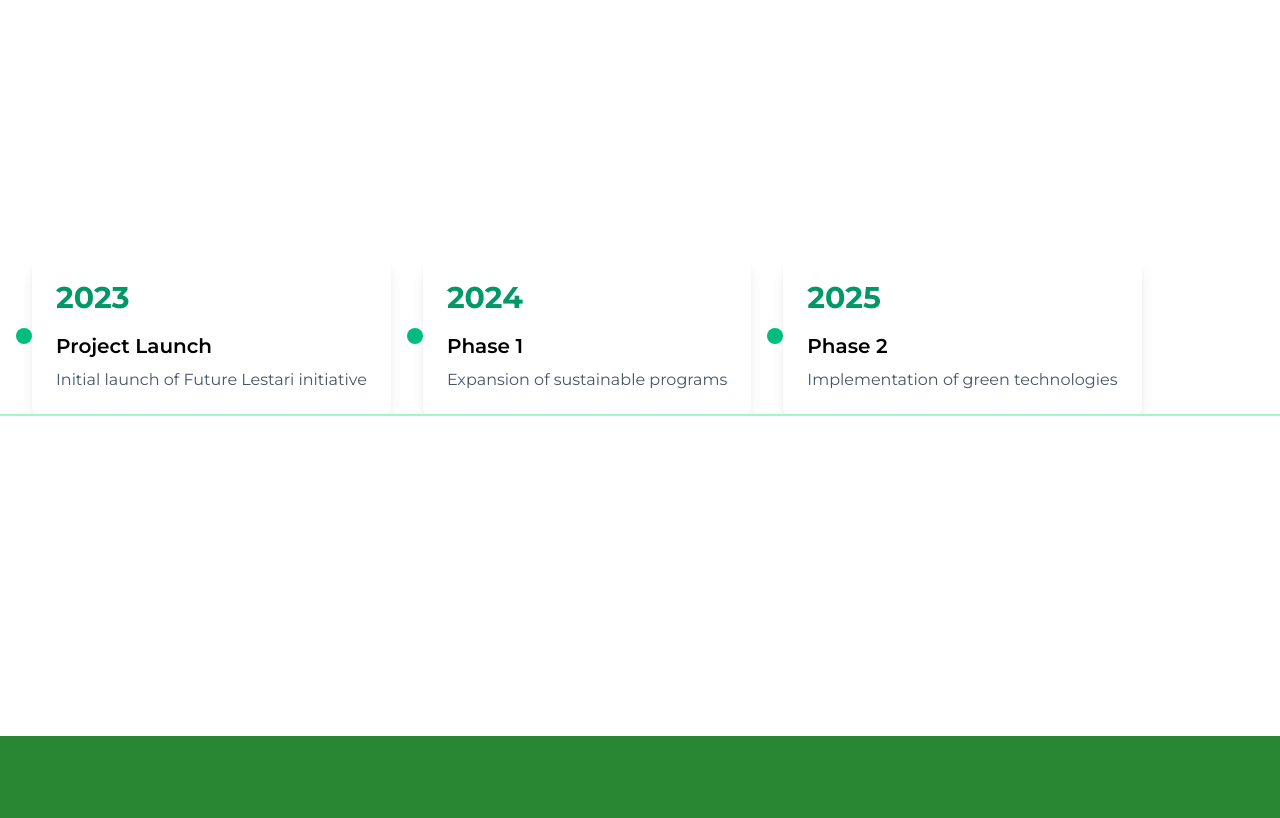
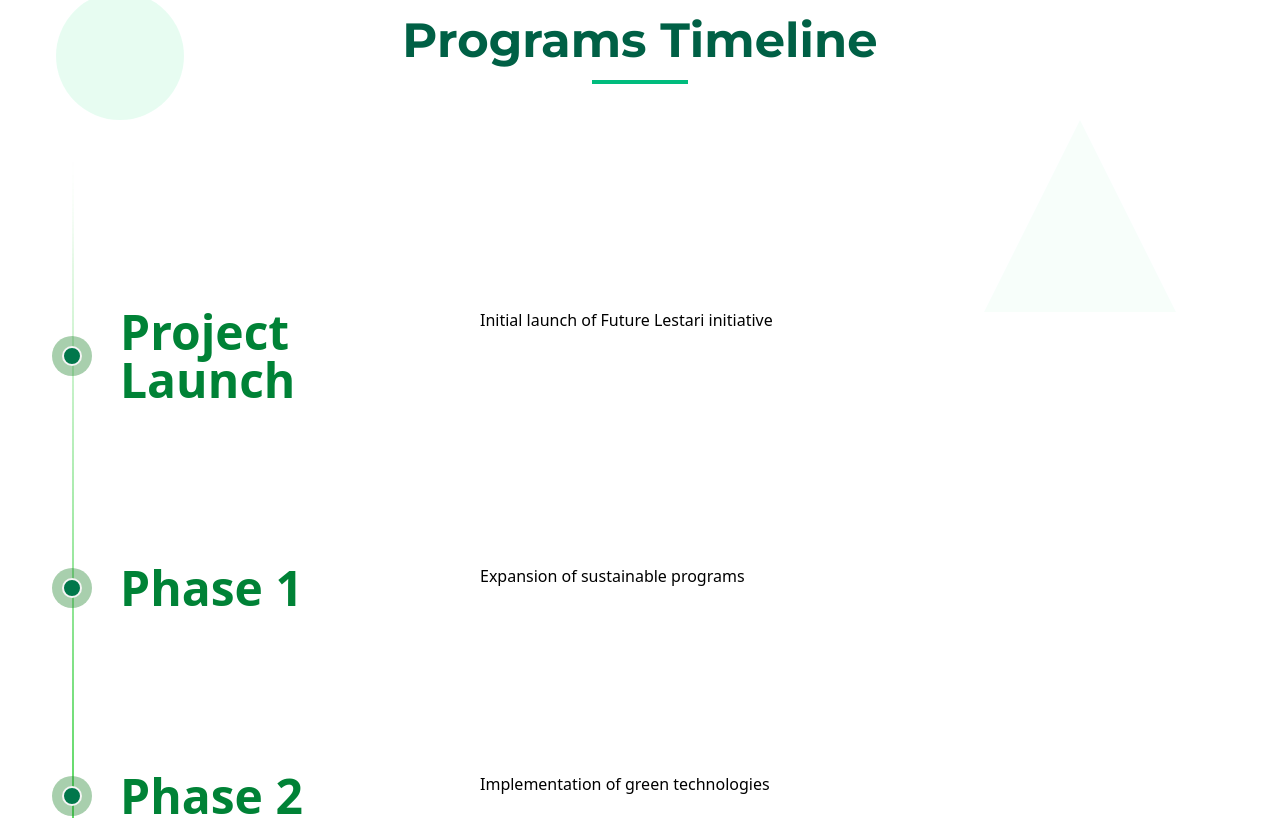
Before and after one commit to soezyxstt/future-lestari-v.0, a Next.js app: page / in a window 1280 px wide. Shown: the part 1664-2482 px from the top of the page. Built offline with nearby package versions, Linux system fonts and the light colour scheme.

Commit message:
add timline section

```diff
--- a/package.json
+++ b/package.json
@@ -10,6 +10,7 @@
   },
   "dependencies": {
     "@studio-freight/lenis": "^1.0.42",
+    "@tabler/icons-react": "^3.22.0",
     "lenis": "^1.1.17",
     "motion": "^11.11.17",
     "next": "15.0.3",
@@ -22,10 +23,12 @@
     "@types/node": "^20",
     "@types/react": "^18",
     "@types/react-dom": "^18",
+    "clsx": "^2.1.1",
     "eslint": "^8",
     "eslint-config-next": "15.0.3",
     "lucide-react": "^0.461.0",
     "postcss": "^8",
+    "tailwind-merge": "^2.5.5",
     "tailwindcss": "^4.0.0-beta.2",
     "typescript": "^5"
   }
--- a/src/components/about.tsx
+++ b/src/components/about.tsx
@@ -1,3 +1,4 @@
+import Header from './util/header';
 import Word from './util/word';
 
 export default function About() {
@@ -12,9 +13,7 @@ export default function About() {
         <div className='grid md:grid-cols-3 gap-8 items-center'>
           <div className='space-y-6 col-span-2'>
             <div className='relative md:hidden ml-4'>
-              <h2 className='text-4xl md:text-5xl font-bold text-green-900 mb-4'>
-                Get To Know
-              </h2>
+              <Header className='mb-4'>Get To Know</Header>
               <div className='w-20 h-1 bg-green-500'></div>
             </div>
             <div className='relative backdrop-blur-sm p-6 rounded-lg'>
@@ -28,9 +27,7 @@ export default function About() {
             <div className='aspect-square bg-green-700/50 rounded-full absolute -bottom-4 -right-4 animate-pulse delay-300'></div>
             <div className='relative z-10 rounded-lg p-4'>
               <div className='relative group'>
-                <h2 className='text-4xl md:text-5xl font-bold text-green-900 mb-4'>
-                  Get To Know
-                </h2>
+                <Header className='mb-4'>Get To Know</Header>
                 <div className='w-20 transition-all group-hover:w-44 h-1 bg-green-500'></div>
               </div>
             </div>
--- a/src/components/navbar.tsx
+++ b/src/components/navbar.tsx
@@ -6,7 +6,6 @@ import {
   useMotionValueEvent,
   AnimatePresence,
   useSpring,
-  useMotionTemplate,
   useTransform,
 } from 'motion/react';
 import { useState } from 'react';
@@ -33,8 +32,8 @@ export default function Navbar() {
     }
   });
 
-  const blurT = useTransform(scrollY, [0, height * 0.9, height], [0, 0, 15]);
-  const blur = useMotionTemplate`blur(${blurT}px)`;
+  const color = useTransform(scrollY, [0, height * 0.9, height], ['var(--color-lime)', 'var(--color-lime)', 'var(--color-green-700)']);
+  const background = useTransform(scrollY, [0, height * 0.9, height], ['transparent', 'transparent', 'var(--color-white)']);
 
   const navItems = [
     'about',
@@ -87,12 +86,14 @@ export default function Navbar() {
       <motion.nav
         className='fixed top-0 left-0 w-full flex items-center justify-between h-20 px-6 z-30 transition-all duration-300'
         animate={{ y: hidden ? '-100%' : '0%' }}
-        style={{ backdropFilter: blur }}
+        style={{ color, background }}
         transition={{ duration: 0.3 }}
       >
         <motion.div
           className='absolute -bottom-0.5 left-0 right-0 h-px bg-lime/50 origin-left z-50'
           style={{ scaleX }}
+          onHoverStart={() => setHidden(false)}
+          // onHoverEnd={() => setHidden(true)}
         />
         <Link
           href='#hero'
@@ -118,7 +119,7 @@ export default function Navbar() {
             <Link
               key={item}
               href={`#${item.toLowerCase()}`}
-              className='relative py-2 flex justify-center w-24 text-lime hover:text-green-light font-semibold transition-colors z-10 capitalize'
+              className='relative py-2 flex justify-center text-inherit w-24 font-semibold transition-colors z-10 capitalize'
               onMouseEnter={() => setActiveTab(index)}
             >
               {item}
--- a/src/components/timeline.tsx
+++ b/src/components/timeline.tsx
@@ -1,57 +1,58 @@
-'use client';
-
-import { motion } from "motion/react";
-import { useRef } from "react";
+import Header from './util/header';
+import { TimelineAceternity } from './util/timeline';
 
 const timelineData = [
   {
-    year: "2023",
-    title: "Project Launch",
-    description: "Initial launch of Future Lestari initiative",
+    date: '2023',
+    title: 'Project Launch',
+    content: 'Initial launch of Future Lestari initiative',
   },
   {
-    year: "2024",
-    title: "Phase 1",
-    description: "Expansion of sustainable programs",
+    date: '2024',
+    title: 'Phase 1',
+    content: 'Expansion of sustainable programs',
   },
   {
-    year: "2025",
-    title: "Phase 2",
-    description: "Implementation of green technologies",
+    date: '2025',
+    title: 'Phase 2',
+    content: 'Implementation of green technologies',
+  },
+  {
+    date: '2025',
+    title: 'Phase 2',
+    content: 'Implementation of green technologies',
+  },
+  {
+    date: '2025',
+    title: 'Phase 2',
+    content: 'Implementation of green technologies',
   },
   // Add more timeline items as needed
 ];
 
 const Timeline = () => {
-  const containerRef = useRef<HTMLDivElement>(null);
 
   return (
-    <section id='timeline' className="min-h-screen w-full overflow-hidden grid place-items-center py-20 bg-white">
-      <div
-        ref={containerRef}
-        className="relative flex w-full overflow-x-scroll scrollbar-hide"
-        style={{ scrollBehavior: "smooth" }}
-      >
-        <div className="flex gap-8 px-8">
-          {timelineData.map((item, index) => (
-            <motion.div
-              key={index}
-              initial={{ opacity: 0, y: 20 }}
-              whileInView={{ opacity: 1, y: 0 }}
-              transition={{ duration: 0.5, delay: index * 0.2 }}
-              className="relative flex min-w-[300px] flex-col rounded-lg bg-white p-6 shadow-lg"
-            >
-              <div className="mb-4 text-3xl font-bold text-emerald-600">
-                {item.year}
-              </div>
-              <h3 className="mb-2 text-xl font-semibold">{item.title}</h3>
-              <p className="text-gray-600">{item.description}</p>
-              <div className="absolute -left-4 top-1/2 h-4 w-4 -translate-y-1/2 rounded-full bg-emerald-500" />
-            </motion.div>
-          ))}
-        </div>
-        <div className="absolute bottom-0 left-0 h-0.5 w-full bg-emerald-200" />
+    <section id='timeline' className="min-h-screen w-full overflow-hidden relative py-20 bg-white">
+      {/* Background Ornaments */}
+      <div className="absolute inset-0 overflow-hidden z-0">
+        <svg className="absolute top-10 left-10 text-emerald-100 w-40 h-40 opacity-50" viewBox="0 0 100 100">
+          <circle cx="50" cy="50" r="40" fill="currentColor"/>
+        </svg>
+        <svg className="absolute top-40 right-20 text-emerald-50 w-60 h-60 opacity-40" viewBox="0 0 100 100">
+          <polygon points="50,10 90,90 10,90" fill="currentColor"/>
+        </svg>
+        <svg className="absolute bottom-20 left-1/4 text-emerald-100 w-32 h-32 opacity-30" viewBox="0 0 100 100">
+          <rect x="20" y="20" width="60" height="60" fill="currentColor"/>
+        </svg>
       </div>
+
+      {/* Title */}
+      <div className="text-center mb-16 z-10 isolate">
+        <Header className='mb-4'>Programs Timeline</Header>
+        <div className="w-24 h-1 bg-emerald-500 mx-auto"></div>
+      </div>
+      <TimelineAceternity data={timelineData} />
     </section>
   );
 };
--- /dev/null
+++ b/src/components/util/header.tsx
@@ -0,0 +1,16 @@
+'use client';
+
+import { cn } from '@/lib/util';
+import { motion } from 'motion/react';
+export default function Header({ children, className }: { children: React.ReactNode, className?: string }) {
+  return (
+    <motion.h2
+      initial={{ opacity: 0, y: 20 }}
+      whileInView={{ opacity: 1, y: 0 }}
+      transition={{ duration: 0.6 }}
+      className={cn('text-4xl md:text-5xl font-bold text-emerald-800', className)}
+    >
+      {children}
+    </motion.h2>
+  );
+}
--- /dev/null
+++ b/src/components/util/timeline.tsx
@@ -0,0 +1,89 @@
+'use client';
+import { useScroll, useTransform, motion } from 'motion/react';
+import React, { useEffect, useRef, useState } from 'react';
+
+interface TimelineEntry {
+  date: string;
+  title: string;
+  content: React.ReactNode;
+}
+
+export const TimelineAceternity = ({ data }: { data: TimelineEntry[] }) => {
+  const ref = useRef<HTMLDivElement>(null);
+  const containerRef = useRef<HTMLDivElement>(null);
+  const [height, setHeight] = useState(0);
+
+  useEffect(() => {
+    if (ref.current) {
+      const rect = ref.current.getBoundingClientRect();
+      setHeight(rect.height);
+    }
+  }, [ref]);
+
+  const { scrollYProgress } = useScroll({
+    target: containerRef,
+    offset: ['start 10%', 'end 50%'],
+  });
+
+  const heightTransform = useTransform(scrollYProgress, [0, 1], [0, height]);
+  const opacityTransform = useTransform(scrollYProgress, [0, 0.1], [0, 1]);
+
+  return (
+    <div
+      className='w-full bg-white font-sans md:px-10'
+      ref={containerRef}
+    >
+      <div
+        ref={ref}
+        className='relative max-w-7xl mx-auto pb-20'
+      >
+        {data.map((item, index) => (
+          <div
+            key={index}
+            className='flex justify-start pt-10 md:pt-40 md:gap-10'
+          >
+            <div className='sticky flex flex-col md:flex-row z-40 items-center self-start max-w-xs lg:max-w-sm md:w-full'>
+              <div className='md:h-10 h-8 absolute left-4 md:left-3 w-8 md:w-10 rounded-full bg-accent-primary/40 flex items-center justify-center'>
+                <div className='h-4 w-4 rounded-full bg-accent-secondary border-2 border-neutral-100 p-2' />
+              </div>
+              <motion.h3
+                initial={{ opacity: 0, x: -40 }}
+                whileInView={{ opacity: 1, x: 0 }}
+                transition={{ duration: 0.6 }}
+                className='hidden md:block text-xl md:pl-20 md:text-5xl font-bold text-green-700'
+              >
+                {item.title}
+              </motion.h3>
+            </div>
+
+            <motion.div
+              initial={{ opacity: 0, x: -40 }}
+              whileInView={{ opacity: 1, x: 0 }}
+              transition={{ duration: 0.6 }}
+              className='relative pl-20 pr-4 md:pl-4 w-full'
+            >
+              <h3 className='md:hidden block text-2xl mb-4 text-left font-bold text-green-700 '>
+                {item.title}
+              </h3>
+              {item.content}{' '}
+            </motion.div>
+          </div>
+        ))}
+        <div
+          style={{
+            height: height + 'px',
+          }}
+          className='absolute md:left-8 left-8 top-0 overflow-hidden w-[2px] bg-[linear-gradient(to_bottom,var(--tw-gradient-stops))] from-transparent from-[0%] via-neutral-200 to-transparent to-[99%]  [mask-image:linear-gradient(to_bottom,transparent_0%,black_10%,black_90%,transparent_100%)] '
+        >
+          <motion.div
+            style={{
+              height: heightTransform,
+              opacity: opacityTransform,
+            }}
+            className='absolute inset-x-0 top-0  w-[2px] bg-gradient-to-t from-accent-primary via-lime to-transparent from-[0%] via-[10%] rounded-full'
+          />
+        </div>
+      </div>
+    </div>
+  );
+};
--- /dev/null
+++ b/src/lib/util.ts
@@ -0,0 +1,6 @@
+import { clsx, type ClassValue } from 'clsx';
+import { twMerge } from 'tailwind-merge';
+
+export function cn(...inputs: ClassValue[]) {
+  return twMerge(clsx(inputs));
+}
```
Also changed, not shown: src/components/hero.tsx (+7 -6 lines), 1 other file (tests, documents, lock files or other folders).
